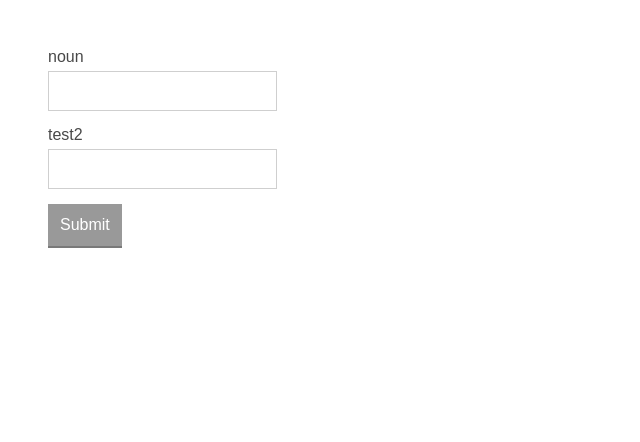
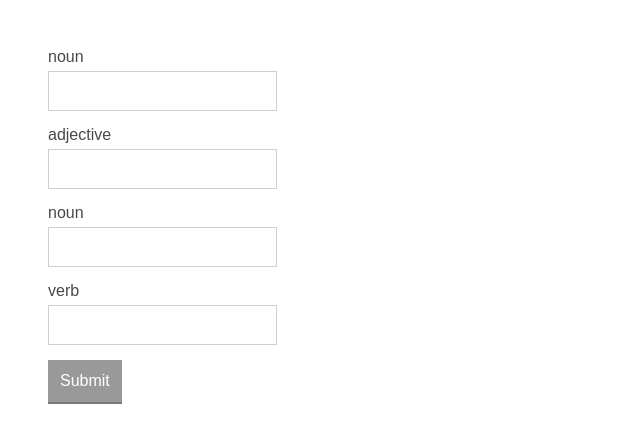
Before and after one commit to ubclaunchpad/TweetLibs, a React app: page / in a window 1280 px wide. Both pictures are taken after typing "Sample" into the empty fields and a click on the button "Submit". Shown: the top 442 px of the page, without its empty margins (0-640 px from the left). Built offline with nearby package versions, Linux system fonts and the light colour scheme.

Commit message:
add navigation and state for last page

```diff
--- a/client/App.js
+++ b/client/App.js
@@ -5,34 +5,46 @@ import { Router, Route, hashHistory } from 'react-router';
 class App extends Component {
   constructor(props) {
     super(props);
-    this.handleSubmit = this.handleSubmit.bind(this)
+    this.handleSubmitHome = this.handleSubmitHome.bind(this);
+    this.handleSubmitForm = this.handleSubmitForm.bind(this);
 
     this.state = {
-    	submitted: false,
+    	page: 'home',
     	labels: [],
+    	tweeter: '',
     }
   }
 
-  handleSubmit(e) {
+  handleSubmitHome(e) {
+  	console.log(e);
   	e.preventDefault();
   	// send request for tweets and store result in this.state.labels
   	// mock data
-  	this.state.labels = ['noun', 'test2'];
-  	this.setState({'submitted': true });
+  	this.state.labels = ['noun', 'adjective', 'noun', 'verb'];
+  	this.setState({'page': 'myform' });
+  }
+
+  handleSubmitForm(e) {
+  	e.preventDefault();
+
+  	this.setState({ 'page': 'home' });
   }
 
   render() {
-  	if (this.state.submitted) {
-  		return (<MyForm labels= { this.state.labels }> </MyForm>)
+  	if (this.state.page == 'myform') {
+  		return (<MyForm onSubmit= { this.handleSubmitForm } labels= { this.state.labels }> </MyForm>)
   	}
-  	else {
+  	else if (this.state.page == 'tweetResult') {
+  		return;
+  	}
+  	else if (this.state.page == 'home') {
   		return (
-      	<form onSubmit={ this.handleSubmit }>
+      	<form onSubmit={ this.handleSubmitHome }>
   				<label>Choose tweeter</label>
   				<input type="text" />
-        <button>Submit</button>
-      </form>
-    );
+        	<button>Submit</button>
+      	</form>
+    	);
   	}
 
   }
--- a/client/MyForm.js
+++ b/client/MyForm.js
@@ -5,19 +5,9 @@ class MyForm extends React.Component {
   constructor(props) {
     super(props);
     this.state = {
-      labels: props.labels
+      labels: props.labels,
+      handleSubmit: props.onSubmit
     }
-    this.handleSubmit = this.handleSubmit.bind(this);
-  }
-
-  handleSubmit(event) {
-    event.preventDefault();
-    const data = new FormData(event.target);
-
-    // fetch('/api/form-submit-url', {
-    //   method: 'POST',
-    //   body: data,
-    // });
   }
 
   render() {
@@ -27,7 +17,7 @@ class MyForm extends React.Component {
         );
     });
     return (
-      <form onSubmit={this.handleSubmit}>
+      <form onSubmit={ this.state.handleSubmit }>
         { inputs }
         <button>Submit</button>
       </form>
```
